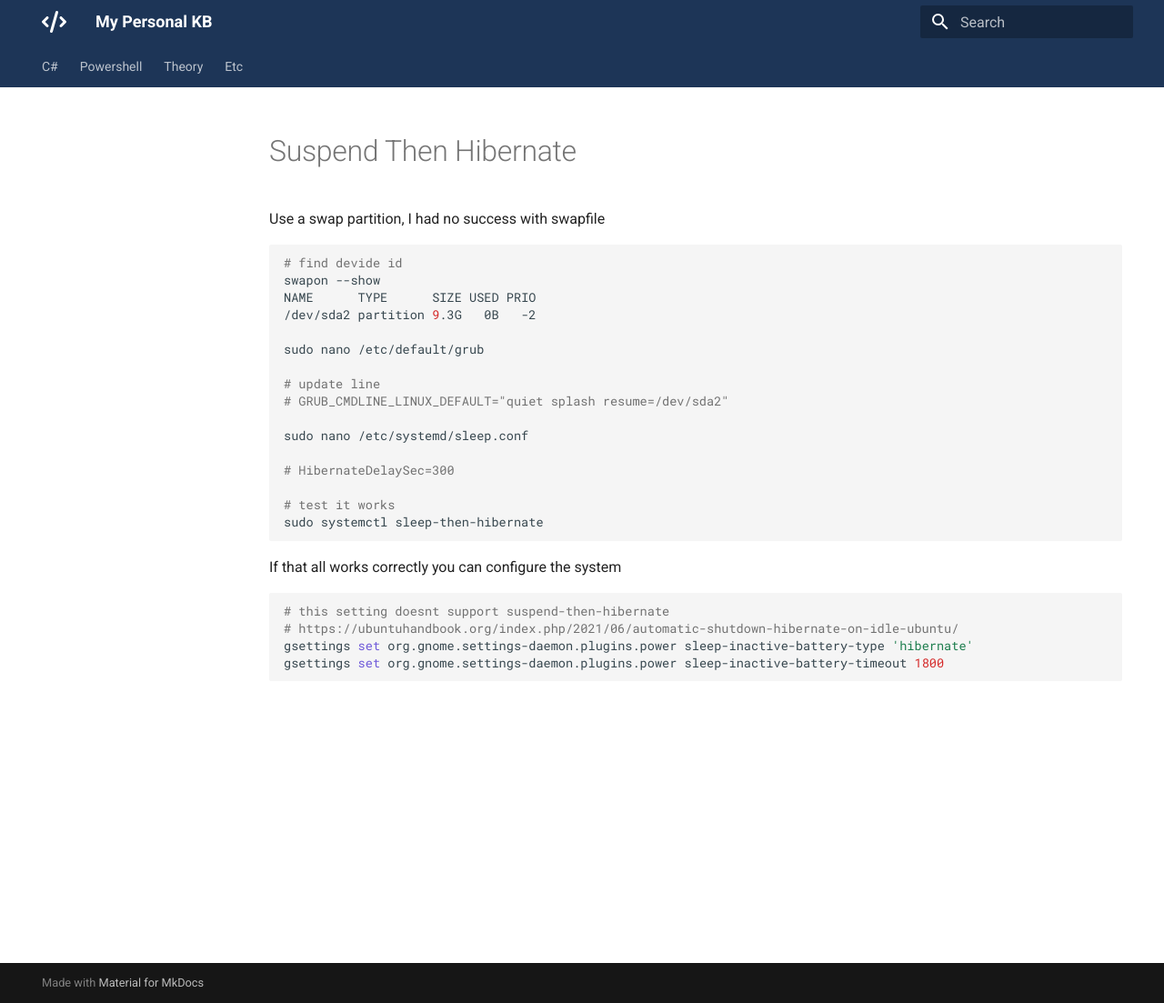
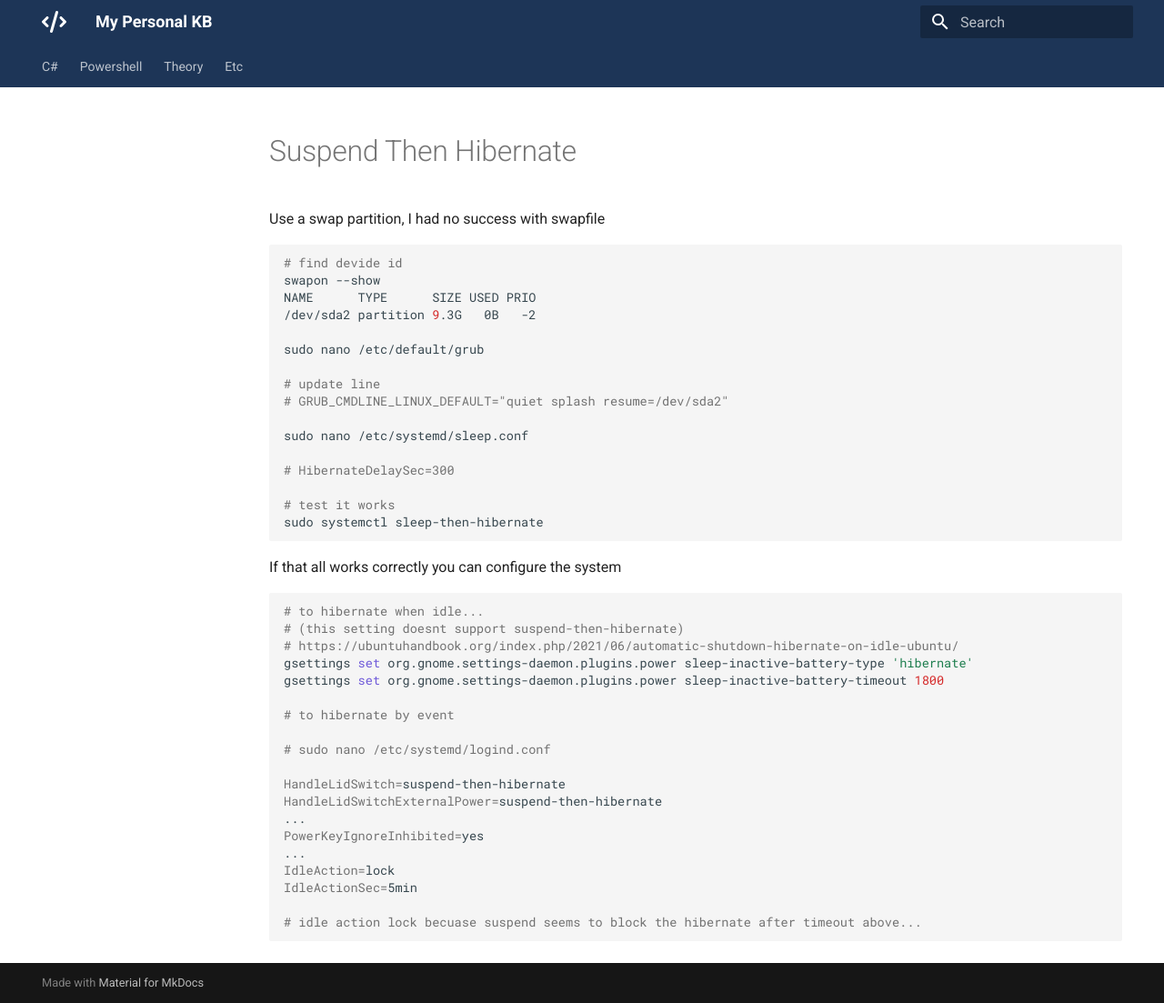
Before and after one commit to mrhockeymonkey/mrhockeymonkey.github.io, an MkDocs documentation site: the page built from docs/Ubuntu/suspend-then-hibernate.md, in a window 1280 px wide and 1103 px high. Shown: the whole window at 91% size. Built offline with MkDocs 1.6.1 and Material for MkDocs 9.7.7, drawn with Linux system fonts in a browser that asks for light colours.

Commit message:
Update suspend-then-hibernate.md

````diff
--- a/docs/Ubuntu/suspend-then-hibernate.md
+++ b/docs/Ubuntu/suspend-then-hibernate.md
@@ -24,10 +24,24 @@ sudo systemctl sleep-then-hibernate
 If that all works correctly you can configure the system
 
 ```bash
-# this setting doesnt support suspend-then-hibernate
+# to hibernate when idle...
+# (this setting doesnt support suspend-then-hibernate)
 # https://ubuntuhandbook.org/index.php/2021/06/automatic-shutdown-hibernate-on-idle-ubuntu/
 gsettings set org.gnome.settings-daemon.plugins.power sleep-inactive-battery-type 'hibernate'
 gsettings set org.gnome.settings-daemon.plugins.power sleep-inactive-battery-timeout 1800
 
+# to hibernate by event
+
+# sudo nano /etc/systemd/logind.conf
+
+HandleLidSwitch=suspend-then-hibernate
+HandleLidSwitchExternalPower=suspend-then-hibernate
+...
+PowerKeyIgnoreInhibited=yes
+...
+IdleAction=lock
+IdleActionSec=5min
+
+# idle action lock becuase suspend seems to block the hibernate after timeout above...
 
 ```
````
